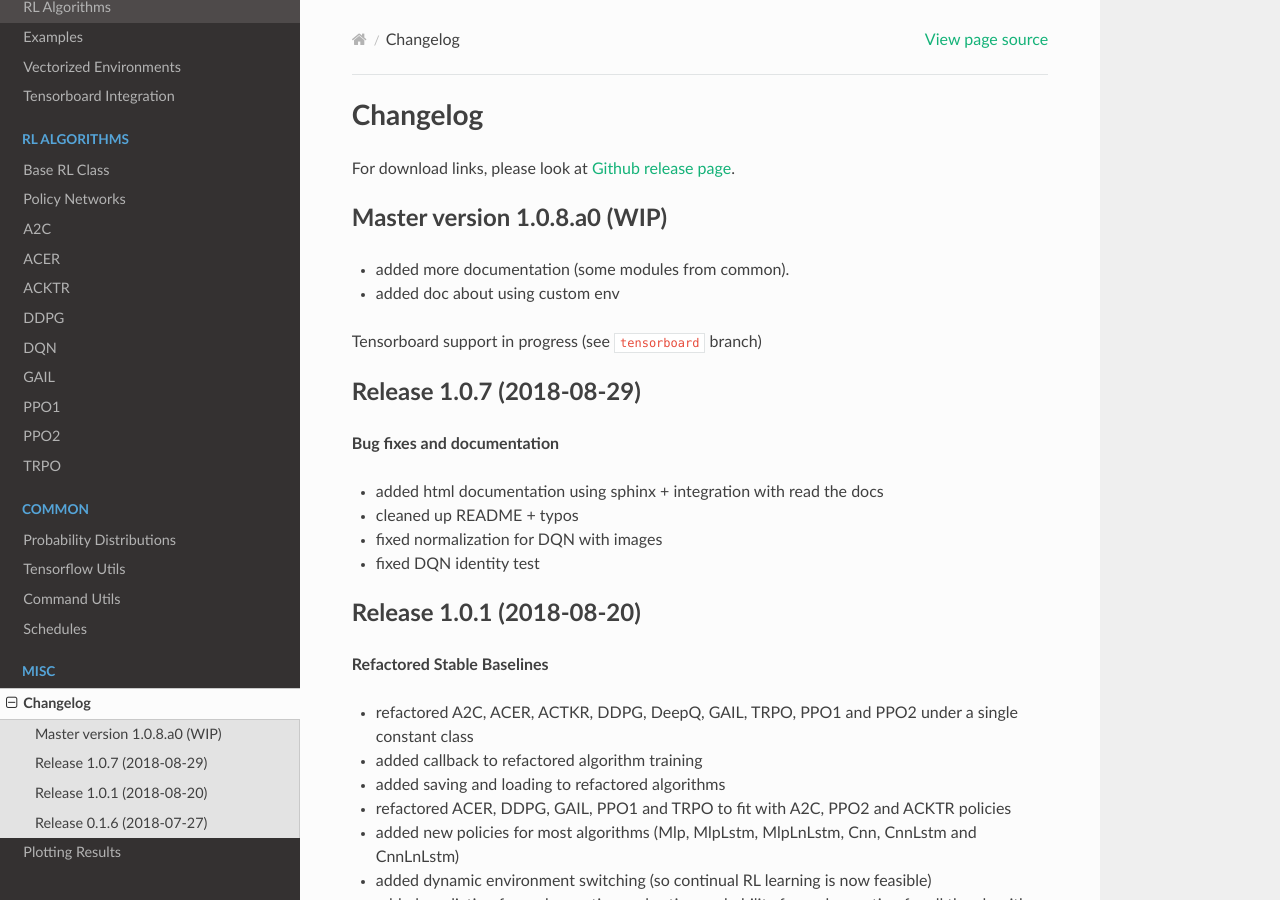
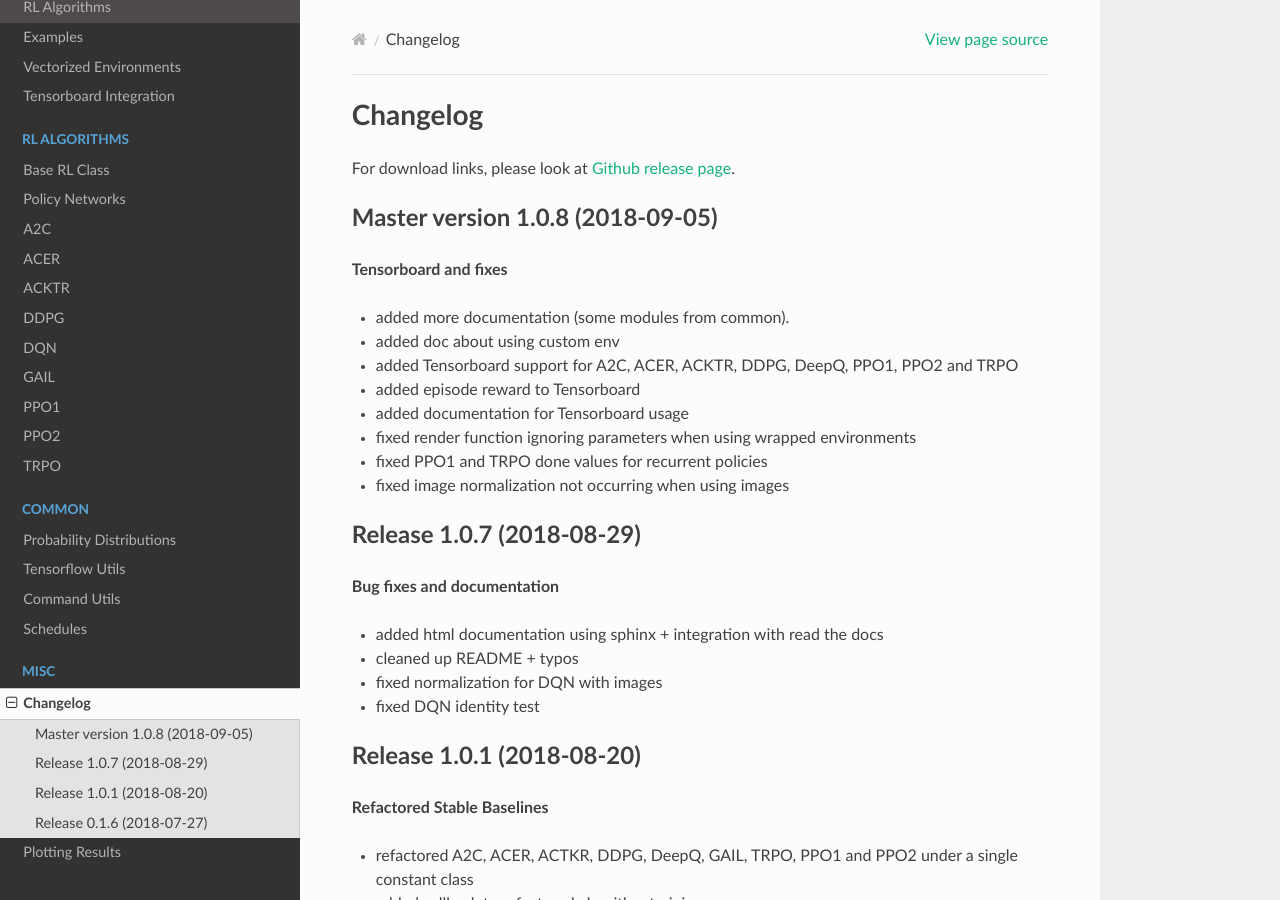
Before and after one commit to openai/baselines, a Sphinx documentation site: the page built from docs/misc/changelog.rst, in a window 1280 px wide and 900 px high. Built offline with Sphinx 7.4.7 and the Read the Docs theme 2.0.0, drawn with Linux system fonts in a browser that asks for light colours; pages that are not in the unit, such as notebooks, are missing from menus.

Commit message:
updated changelog + fixed doc

```diff
--- a/docs/guide/tensorboard.rst
+++ b/docs/guide/tensorboard.rst
@@ -43,12 +43,13 @@ You can also define custom logging name when training (by default it is the algo
     import gym
 
     from stable_baselines.common.vec_env import DummyVecEnv
+    from stable_baselines.common.policies import MlpPolicy
     from stable_baselines import A2C
 
     env = gym.make('CartPole-v1')
     env = DummyVecEnv([lambda: env])  # The algorithms require a vectorized environment to run
 
-    model = A2C.load("./a2c_cartpole.pkl", env=env, tensorboard_log="./a2c_cartpole_tensorboard/")
+    model = A2C((MlpPolicy, env, verbose=1, tensorboard_log="./a2c_cartpole_tensorboard/")
     model.learn(total_timesteps=10000, tb_log_name="first_run")
     model.learn(total_timesteps=10000, tb_log_name="second_run")
     model.learn(total_timesteps=10000, tb_log_name="thrid_run")
--- a/docs/misc/changelog.rst
+++ b/docs/misc/changelog.rst
@@ -5,13 +5,19 @@ Changelog
 
 For download links, please look at `Github release page <https://github.com/hill-a/stable-baselines/releases>`_.
 
-Master version 1.0.8.a0 (WIP)
+Master version 1.0.8 (2018-09-05)
 -----------------------------
+
+**Tensorboard and fixes**
 
 - added more documentation (some modules from common).
 - added doc about using custom env
-
-Tensorboard support in progress (see ``tensorboard`` branch)
+- added Tensorboard support for A2C, ACER, ACKTR, DDPG, DeepQ, PPO1, PPO2 and TRPO
+- added episode reward to Tensorboard
+- added documentation for Tensorboard usage
+- fixed render function ignoring parameters when using wrapped environments
+- fixed PPO1 and TRPO done values for recurrent policies
+- fixed image normalization not occurring when using images
 
 
 Release 1.0.7 (2018-08-29)
--- a/stable_baselines/__init__.py
+++ b/stable_baselines/__init__.py
@@ -8,4 +8,4 @@ from stable_baselines.ppo1 import PPO1
 from stable_baselines.ppo2 import PPO2
 from stable_baselines.trpo_mpi import TRPO
 
-__version__ = "1.0.7"
+__version__ = "1.0.8"
```
Also changed, not shown: other parts of docs/guide/tensorboard.rst (+1 -1 lines), 1 other file.
